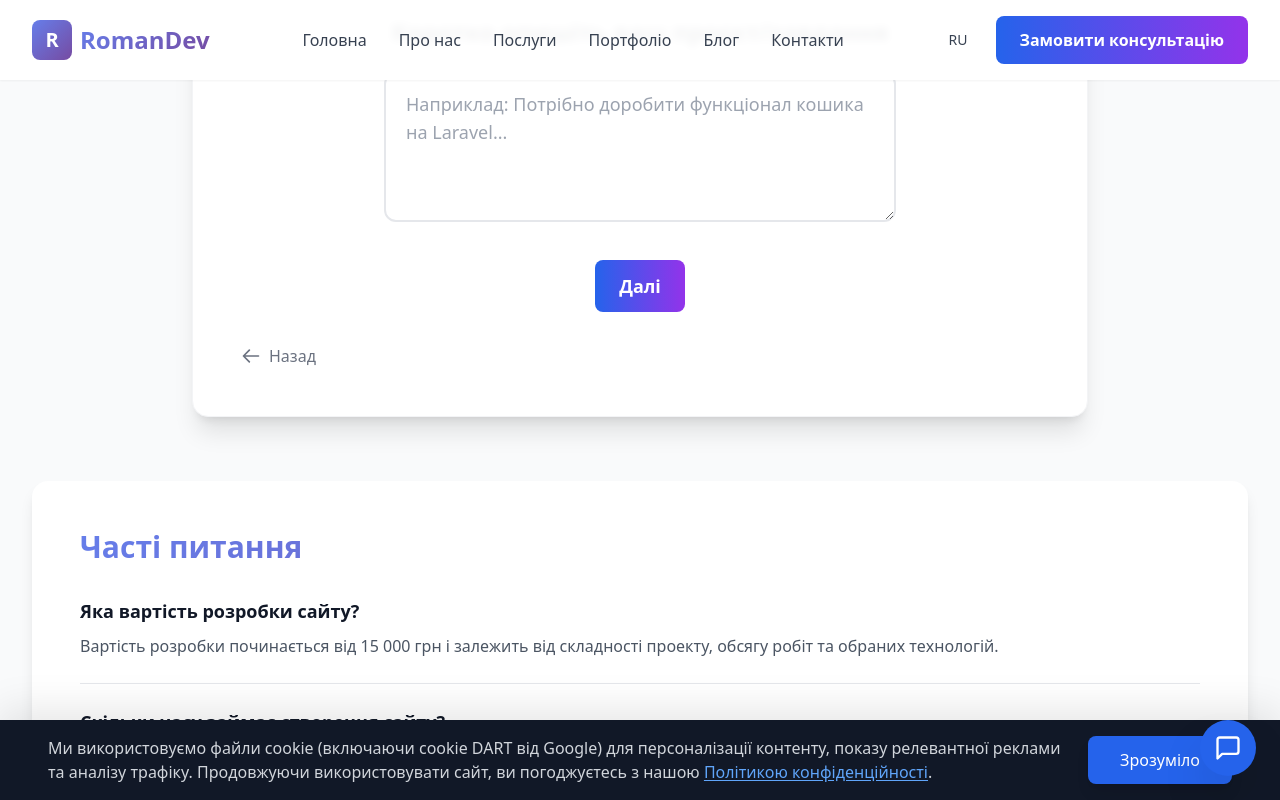
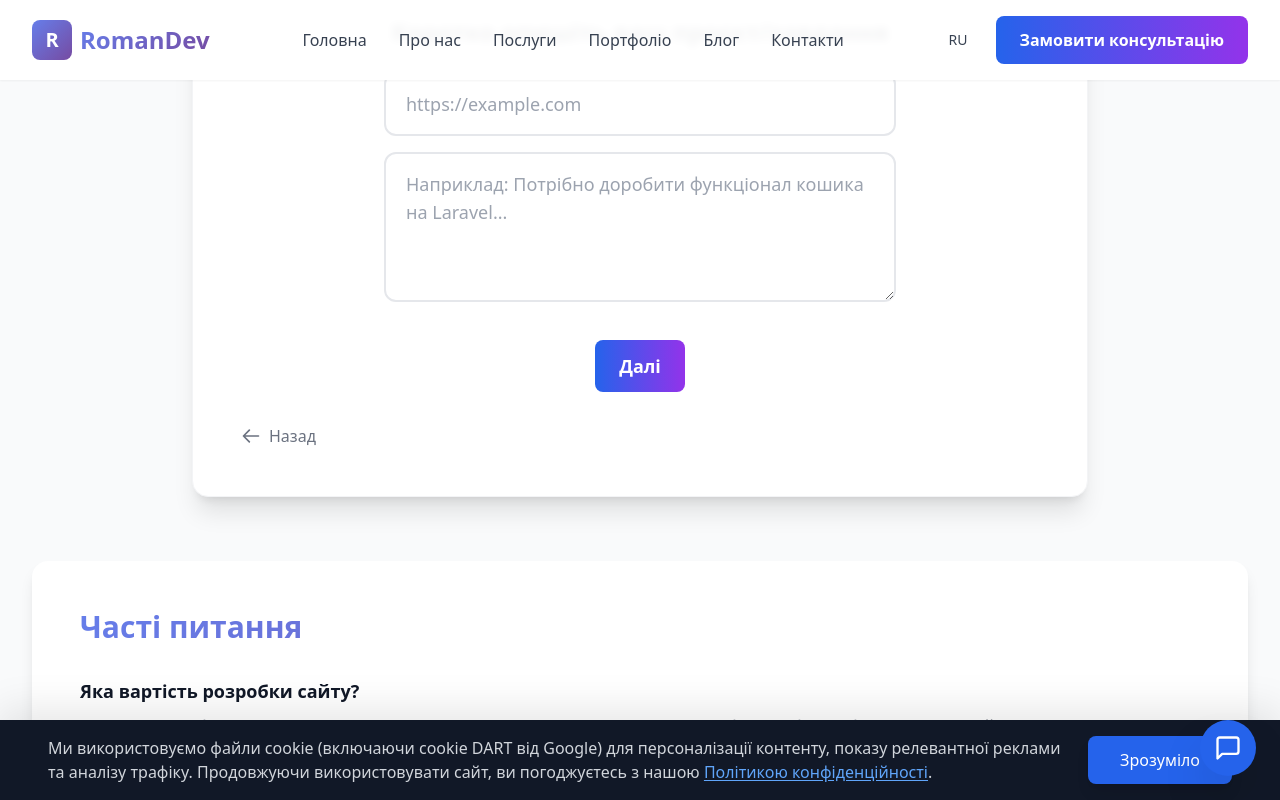
Before and after one commit to romanmatviy/programist.pp.ua, a Next.js app: page /ua/service/web-development in a window 1280 px wide. Both pictures are taken after a click on the button "🦠 Лікування сайту від вірусів". Shown: the part 1277-2077 px from the top of the page. Built offline with nearby package versions, Linux system fonts and the light colour scheme.

Commit message:
feat: add ProjectQuiz component to handle interactive quiz functionality

```diff
--- a/components/ProjectQuiz.tsx
+++ b/components/ProjectQuiz.tsx
@@ -54,7 +54,7 @@ export default function ProjectQuiz({ lang, serviceName }: ProjectQuizProps) {
       qContact: 'Куди надіслати розрахунок?',
 
       // Options
-      categories: ['Розробка сайту', 'Підтримка сайту', 'Найняти програміста', 'SEO оптимізація', 'PageSpeed оптимізація', 'Аудит сайту', '🦠 Лікування сайту від вірусів', '🛠 Виправлення помилок (Багфікс)', '📦 Перенесення сайту / Хостинг', 'Інше'],
+      categories: ['💻 Розробка сайту', '🔧 Підтримка сайту', '👨‍💻 Найняти програміста', '📈 SEO оптимізація', '⚡ PageSpeed оптимізація', '🔍 Аудит сайту', '🦠 Лікування сайту від вірусів', '🛠 Виправлення помилок (Багфікс)', '📦 Перенесення сайту / Хостинг', '❓ Інше'],
       types: ['Landing Page', 'Корпоративний сайт', 'Інтернет-магазин', 'Кастомний веб-додаток', 'Ще не знаю'],
       designs: ['Так, є макети', 'Є логотип/фірмовий стиль', 'Ні, потрібен дизайн з нуля', 'Потрібен редизайн існуючого'],
       featureOptions: ['Багатомовність', 'Інтеграція з CRM', 'Оплата онлайн', 'Складна фільтрація', 'Особистий кабінет', 'Адмін-панель'],
@@ -95,7 +95,7 @@ export default function ProjectQuiz({ lang, serviceName }: ProjectQuizProps) {
       qContact: 'Куда отправить расчет?',
 
       // Options
-      categories: ['Разработка сайта', 'Поддержка сайта', 'Нанять программиста', 'SEO оптимизация', 'PageSpeed оптимизация', 'Аудит сайта', '🦠 Лечение сайта от вирусов', '🛠 Исправление ошибок (Багфикс)', '📦 Перенос сайта / Хостинг', 'Другое'],
+      categories: ['💻 Разработка сайта', '🔧 Поддержка сайта', '👨‍💻 Нанять программиста', '📈 SEO оптимизация', '⚡ PageSpeed оптимизация', '🔍 Аудит сайта', '🦠 Лечение сайта от вирусов', '🛠 Исправление ошибок (Багфикс)', '📦 Перенос сайта / Хостинг', '❓ Другое'],
       types: ['Landing Page', 'Корпоративный сайт', 'Интернет-магазин', 'Кастомное веб-приложение', 'Еще не знаю'],
       designs: ['Да, есть макеты', 'Есть логотип/фирменный стиль', 'Нет, нужен дизайн с нуля', 'Нужен редизайн существующего'],
       featureOptions: ['Мультиязычность', 'Интеграция с CRM', 'Оплата онлайн', 'Сложная фильтрация', 'Личный кабинет', 'Админ-панель'],
@@ -166,12 +166,16 @@ export default function ProjectQuiz({ lang, serviceName }: ProjectQuizProps) {
       branchDetails = `
 <b>Потрібно годин:</b> ${hours || 'Не вказано'}
 <b>Проєкт:</b> ${projectDesc || 'Не вказано'}`;
-    } else if (serviceCategory !== currentT.categories[6]) {
+    } else if (currentT.categories.slice(6, 9).includes(serviceCategory)) {
       branchDetails = `
 <b>Сайт:</b> ${websiteUrl || 'Не вказано'}
+<b>Проблема:</b> ${projectDesc || 'Не вказано'}`;
+    } else if (serviceCategory === currentT.categories[9]) {
+      branchDetails = `
 <b>Бюджет:</b> ${budget || 'Не вказано'}`;
     } else {
       branchDetails = `
+<b>Сайт:</b> ${websiteUrl || 'Не вказано'}
 <b>Бюджет:</b> ${budget || 'Не вказано'}`;
     }
 
@@ -424,6 +428,15 @@ ${branchDetails}
       if (step === 2) return (
         <div className="animate-fade-in max-w-lg mx-auto">
           <h3 className="text-2xl font-bold mb-6 text-gray-900 text-center">{currentT.qProject}</h3>
+
+          <input
+            type="url"
+            value={websiteUrl}
+            onChange={(e) => setWebsiteUrl(e.target.value)}
+            className="w-full px-5 py-4 rounded-xl border-2 border-gray-200 focus:border-primary-500 focus:ring-2 focus:ring-primary-200 transition-colors mb-4 text-lg"
+            placeholder={currentT.urlPlaceholder}
+          />
+
           <textarea
             value={projectDesc}
             onChange={(e) => setProjectDesc(e.target.value)}
```
